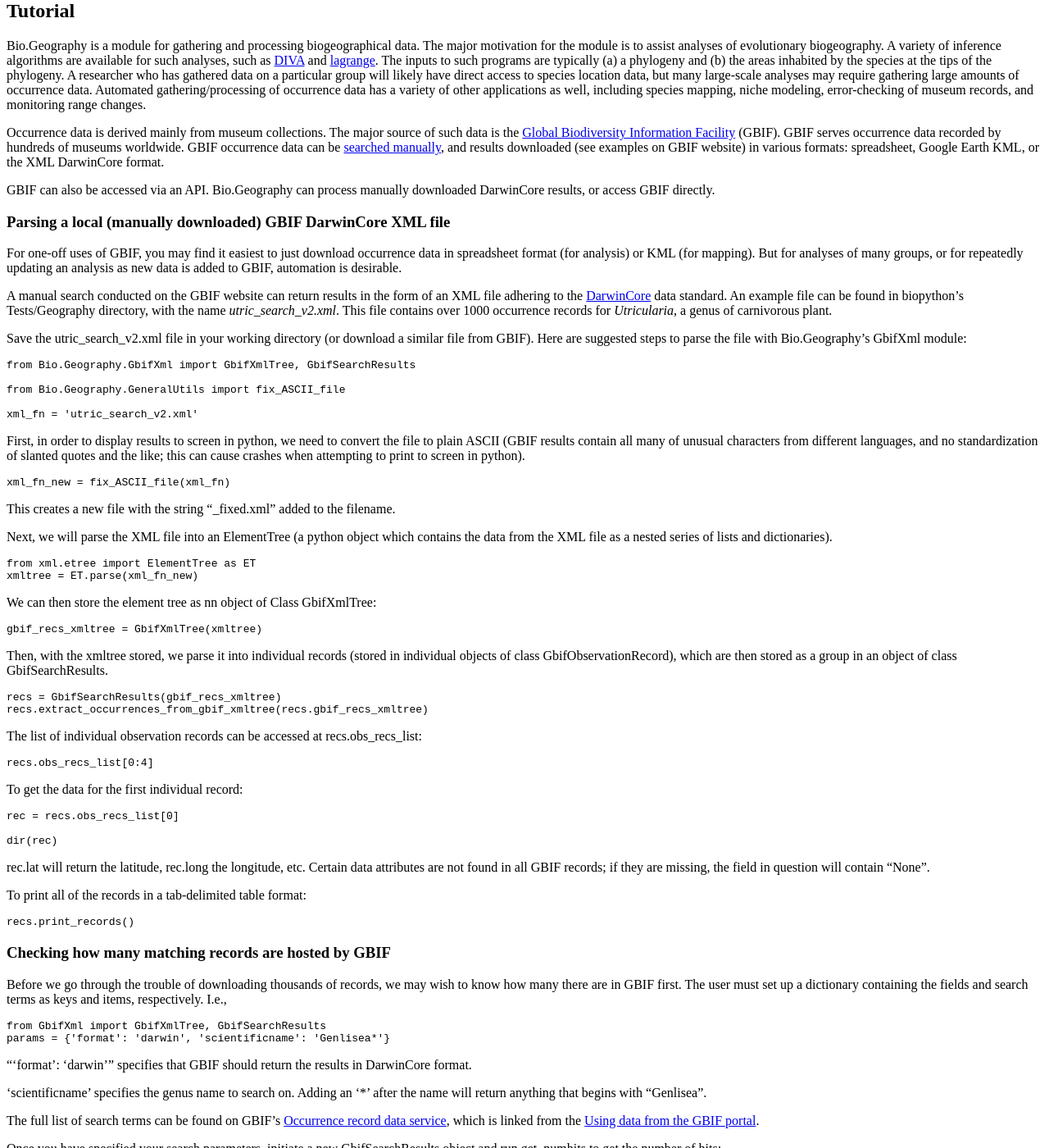
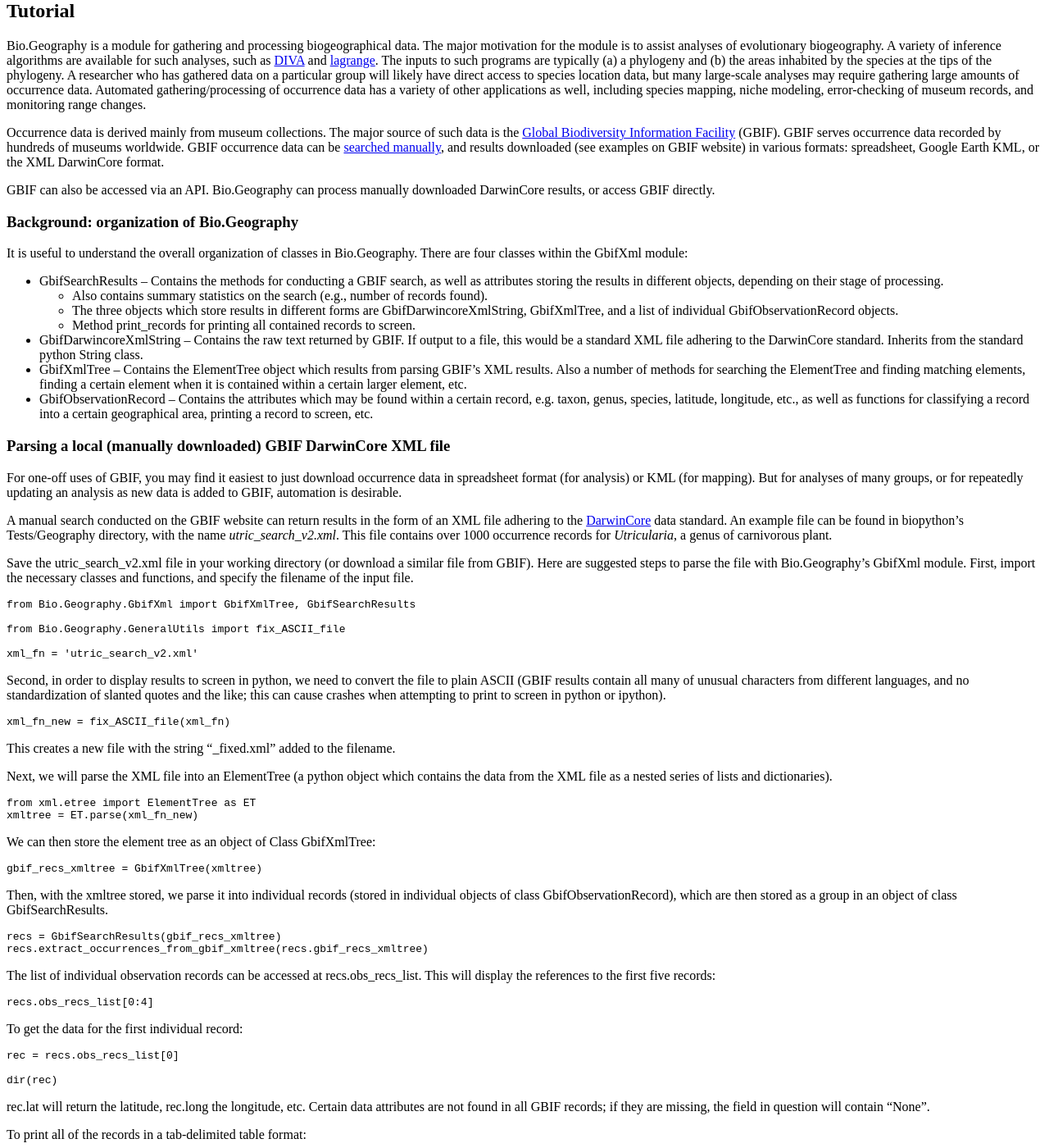
Before and after one commit to biopython/biopython.github.io, a Jekyll site: the page built from wiki/BioGeography.md, in a window 1280 px wide and 1400 px high, scrolled down 667 px. Shown: the whole window at 82% size. Built offline with Jekyll 4.4.1, drawn with Linux system fonts in a browser that asks for light colours.

Commit message:
/* Parsing a local (manually downloaded) GBIF DarwinCore XML file */

```diff
--- a/wiki/BioGeography.md
+++ b/wiki/BioGeography.md
@@ -107,6 +107,34 @@ spreadsheet, Google Earth KML, or the XML DarwinCore format.
 GBIF can also be accessed via an API. Bio.Geography can process manually
 downloaded DarwinCore results, or access GBIF directly.
 
+### Background: organization of Bio.Geography
+
+It is useful to understand the overall organization of classes in
+Bio.Geography. There are four classes within the GbifXml module:
+
+-   GbifSearchResults -- Contains the methods for conducting a GBIF
+    search, as well as attributes storing the results in different
+    objects, depending on their stage of processing.
+    -   Also contains summary statistics on the search (e.g., number of
+        records found).
+    -   The three objects which store results in different forms are
+        GbifDarwincoreXmlString, GbifXmlTree, and a list of individual
+        GbifObservationRecord objects.
+    -   Method print\_records for printing all contained records
+        to screen.
+-   GbifDarwincoreXmlString -- Contains the raw text returned by GBIF.
+    If output to a file, this would be a standard XML file adhering to
+    the DarwinCore standard. Inherits from the standard python
+    String class.
+-   GbifXmlTree -- Contains the ElementTree object which results from
+    parsing GBIF's XML results. Also a number of methods for searching
+    the ElementTree and finding matching elements, finding a certain
+    element when it is contained within a certain larger element, etc.
+-   GbifObservationRecord -- Contains the attributes which may be found
+    within a certain record, e.g. taxon, genus, species, latitude,
+    longitude, etc., as well as functions for classifying a record into
+    a certain geographical area, printing a record to screen, etc.
+
 ### Parsing a local (manually downloaded) GBIF DarwinCore XML file
 
 For one-off uses of GBIF, you may find it easiest to just download
@@ -123,7 +151,9 @@ occurrence records for *Utricularia*, a genus of carnivorous plant.
 
 Save the utric\_search\_v2.xml file in your working directory (or
 download a similar file from GBIF). Here are suggested steps to parse
-the file with Bio.Geography's GbifXml module:
+the file with Bio.Geography's GbifXml module. First, import the
+necessary classes and functions, and specify the filename of the input
+file.
 
     from Bio.Geography.GbifXml import GbifXmlTree, GbifSearchResults
 
@@ -131,11 +161,11 @@ the file with Bio.Geography's GbifXml module:
 
     xml_fn = 'utric_search_v2.xml'
 
-First, in order to display results to screen in python, we need to
+Second, in order to display results to screen in python, we need to
 convert the file to plain ASCII (GBIF results contain all many of
 unusual characters from different languages, and no standardization of
 slanted quotes and the like; this can cause crashes when attempting to
-print to screen in python).
+print to screen in python or ipython).
 
     xml_fn_new = fix_ASCII_file(xml_fn)
 
@@ -149,7 +179,7 @@ and dictionaries).
     from xml.etree import ElementTree as ET
     xmltree = ET.parse(xml_fn_new)
 
-We can then store the element tree as nn object of Class GbifXmlTree:
+We can then store the element tree as an object of Class GbifXmlTree:
 
     gbif_recs_xmltree = GbifXmlTree(xmltree)
 
@@ -161,7 +191,8 @@ then stored as a group in an object of class GbifSearchResults.
     recs.extract_occurrences_from_gbif_xmltree(recs.gbif_recs_xmltree)
 
 The list of individual observation records can be accessed at
-recs.obs\_recs\_list:
+recs.obs\_recs\_list. This will display the references to the first five
+records:
 
     recs.obs_recs_list[0:4]
 
```
Also changed, not shown: 1 other file.
